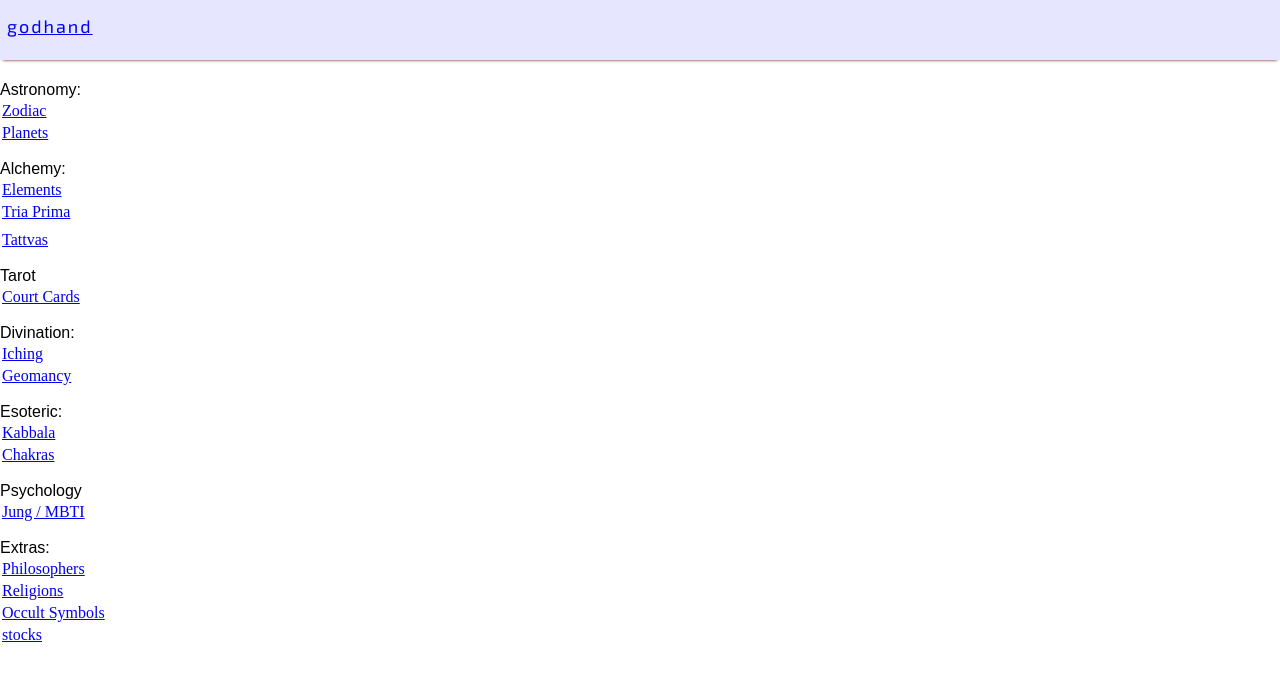
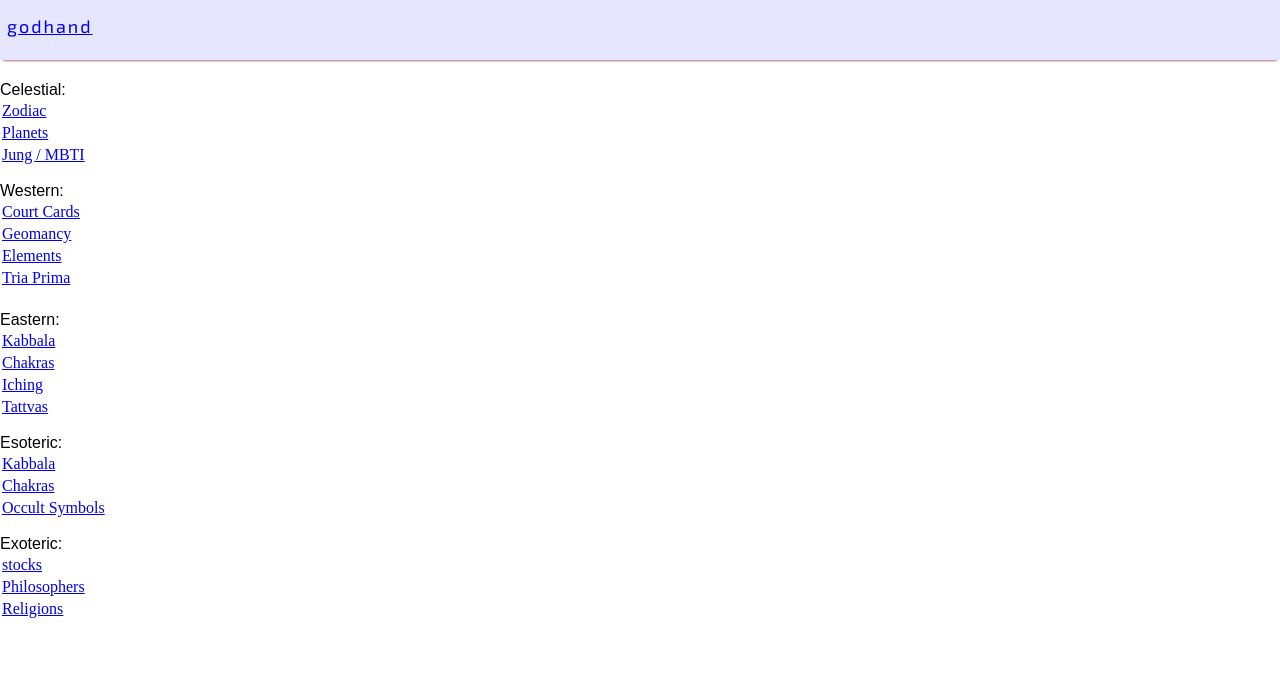
Before and after one commit to DubiousTunic/godhand-app, a plain HTML site: page index.html in a window 1280 px wide. Drawn offline with nearby package versions, Linux system fonts and the light colour scheme.

Commit message:
Update index.html

```diff
--- a/index.html
+++ b/index.html
@@ -17,42 +17,39 @@
   </header>
   <div id="main_content">
     <div id="home_menu">
-      <h2>Astronomy:</h2>
+      <h2>Celestial:</h2>
       <ul>
         <li><a href="tables/zodiac.html">Zodiac</a></li>
         <li><a href="tables/planets.html">Planets</a></li>
+        <li class="premium"><a href="tables/mbti.html">Jung / MBTI</a></li>
       </ul>
-      <h2>Alchemy:</h2>
+      <h2>Western:</h2>
       <ul>
+        <li><a href="tables/tarot-court.html">Court Cards</a></li>
+        <li class="premium"><a href="tables/geomancy.html">Geomancy</a></li>
         <li><a href="tables/elements-west.html">Elements</a></li>
         <li><a href="tables/triaprima.html">Tria Prima</a><li>
-        <li><a href="tables/tattvas.html">Tattvas</a></li>
       </ul>
-      <h2>Tarot</h2>
+      <h2>Eastern:</h2>
       <ul>
-        <li><a href="tables/tarot-court.html">Court Cards</a></li>
-      </ul>
-      <h2>Divination:</h2>
-      <ul>
+        <li class="premium"><a href="tables/kabbala.html">Kabbala</a></li>
+        <li class="premium"><a href="tables/chakras.html">Chakras</a></li>
         <li class="premium"><a href="tables/iching.html">Iching</a></li>
-        <li class="premium"><a href="tables/geomancy.html">Geomancy</a></li>
+         <li><a href="tables/tattvas.html">Tattvas</a></li>
       </ul>
       <h2>Esoteric:</h2>
       <ul>
         <li class="premium"><a href="tables/kabbala.html">Kabbala</a></li>
         <li class="premium"><a href="tables/chakras.html">Chakras</a></li>
+        <li class="premium"><a href="tables/occult-symbols.html">Occult Symbols</a></li>
       </ul>
-      <h2>Psychology</h2>
+      <h2>Exoteric:</h2>
       <ul>
-        <li class="premium"><a href="tables/mbti.html">Jung / MBTI</a></li>
-      </ul>
-      <h2>Extras:</h2>
-      <ul>
+        <li class="premium"><a href="tables/godStock.html">stocks</a></li>
         <li class="premium"><a href="tables/philosophers.html">Philosophers</a></li>
         <li class="premium"><a href="tables/religions.html">Religions</a></li>
-        <li class="premium"><a href="tables/occult-symbols.html">Occult Symbols</a></li>
-        <li class="premium"><a href="tables/godStock.html">stocks</a></li>
       </ul>
+
     </div>
     <footer>
 
```
